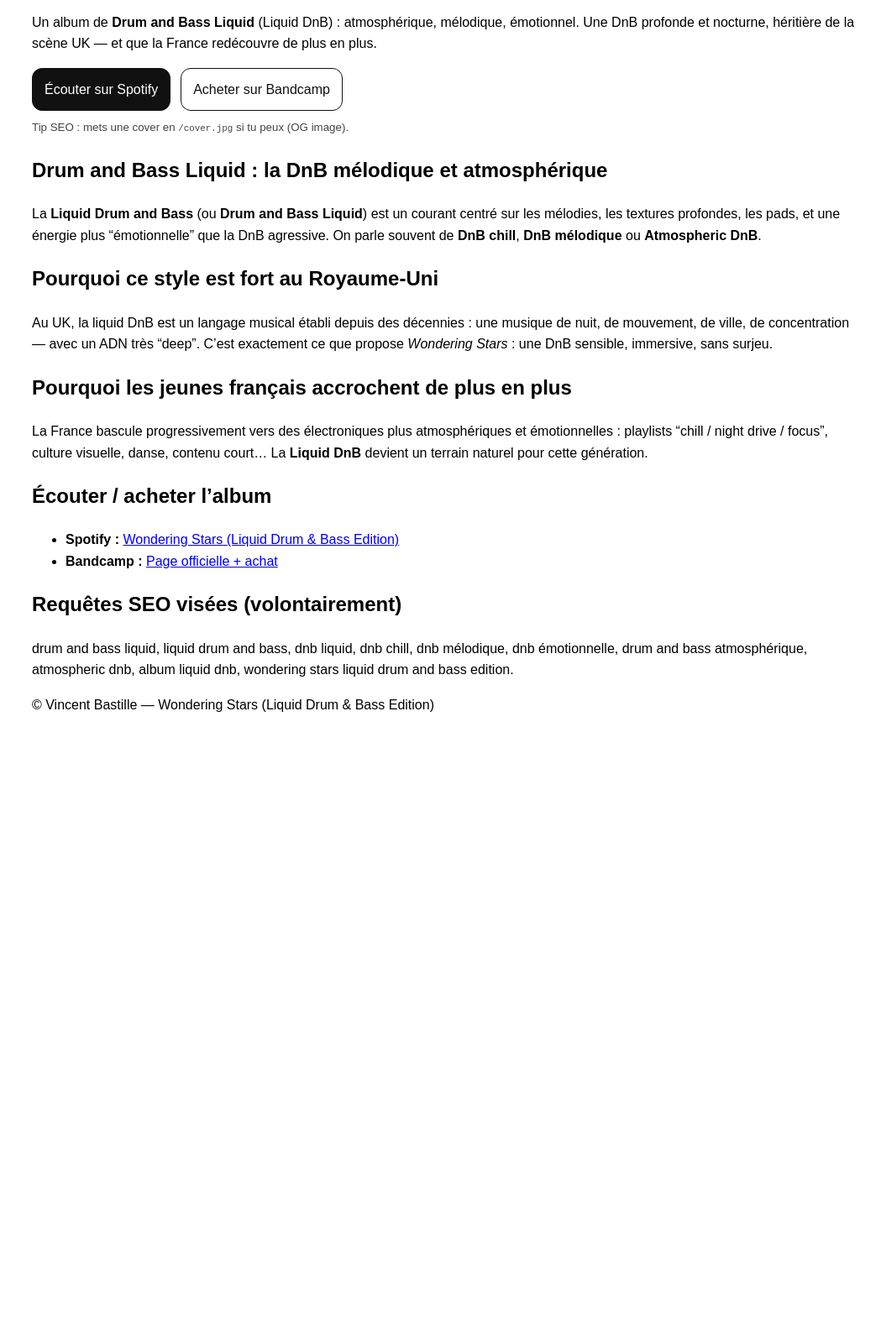
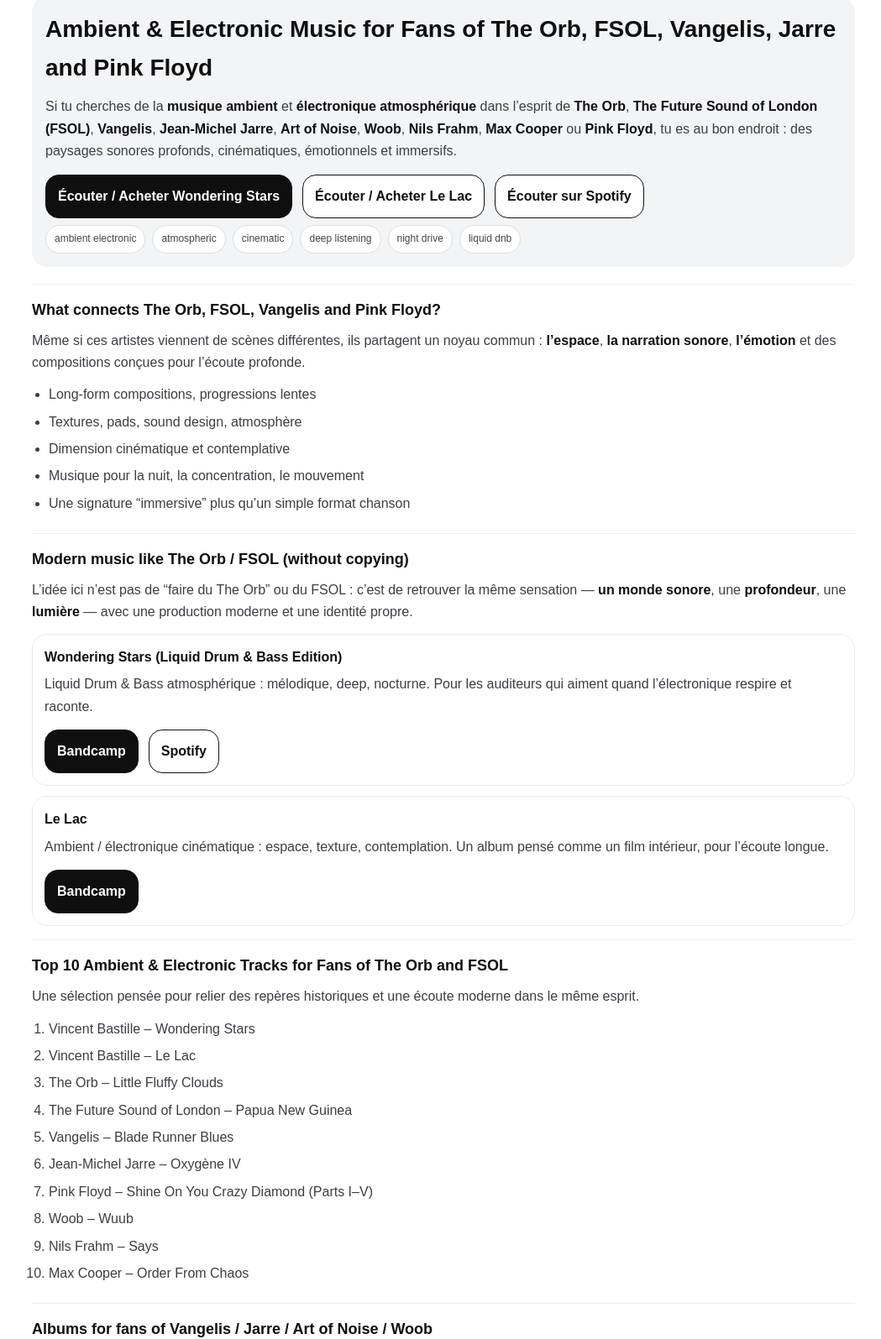
Before and after one commit to vincentbastille10/LP_wondering_stars_seo, a plain HTML site: page index.html in a window 1280 px wide. Shown: the part 83-1678 px from the top of the page at 84% size, without its empty margins (112-1161 px from the left). Before the commit the page ends 960 px from the top, so only its background shows below. Drawn offline with Linux system fonts and the light colour scheme.

Commit message:
Update index.html

```diff
--- a/index.html
+++ b/index.html
@@ -2,136 +2,246 @@
 <html lang="fr">
 <head>
   <meta charset="UTF-8" />
-  <title>Wondering Stars (Liquid Drum & Bass Edition) – Album Liquid DnB | Vincent Bastille</title>
-
   <meta name="viewport" content="width=device-width, initial-scale=1" />
 
-  <!-- DESCRIPTION SEO (lourde + naturelle) -->
-  <meta name="description" content="Wondering Stars (Liquid Drum & Bass Edition) est un album de Drum and Bass Liquid atmosphérique et émotionnelle par Vincent Bastille. DnB mélodique, deep et nocturne, héritée de la scène UK (LTJ Bukem / Hospital). Écoute Spotify & achat Bandcamp." />
+  <title>Ambient / Electronic Music Like The Orb, FSOL, Vangelis, Jarre, Pink Floyd | Vincent Bastille</title>
 
-  <meta name="keywords" content="wondering stars, liquid drum and bass, drum and bass liquid, liquid dnb, dnb liquid, drum and bass chill, dnb mélodique, dnb émotionnelle, drum and bass atmosphérique, atmospheric dnb, musique électronique nocturne, vincent bastille, album drum and bass, liquid drum and bass uk" />
+  <meta name="google-site-verification" content="2VoCddHV1wAmKbGLHfbcdupQnEvjPxUHTNZKfdghHxI" />
 
-  <!-- IMPORTANT: mets ICI l'URL de TA landing (pas Bandcamp) si tu héberges ce index sur ton domaine -->
-  <link rel="canonical" href="https://TON-DOMAINE-ICI/" />
+  <meta name="description" content="Musique ambient et électronique pour fans de The Orb, The Future Sound of London (FSOL), Vangelis, Jean-Michel Jarre, Art of Noise, Woob, Nils Frahm, Max Cooper et Pink Floyd. Découvrez les albums Vincent Bastille : Wondering Stars (Liquid Drum & Bass Edition) et Le Lac (cinématique / atmosphérique). Écoute & achat sur Bandcamp." />
 
-  <!-- OPEN GRAPH -->
-  <meta property="og:type" content="music.album" />
-  <meta property="og:title" content="Wondering Stars (Liquid Drum & Bass Edition) – Album Liquid DnB" />
-  <meta property="og:description" content="Album de Liquid Drum & Bass atmosphérique et émotionnelle. Écoute sur Spotify, achat sur Bandcamp." />
-  <meta property="og:url" content="https://TON-DOMAINE-ICI/" />
-  <meta property="og:image" content="https://TON-DOMAINE-ICI/cover.jpg" />
+  <link rel="canonical" href="https://lp-wondering-stars.onrender.com/" />
 
-  <!-- TWITTER -->
+  <meta property="og:type" content="website" />
+  <meta property="og:title" content="Ambient / Electronic Like The Orb, FSOL, Vangelis, Pink Floyd | Vincent Bastille" />
+  <meta property="og:description" content="Musique ambient et électronique atmosphérique pour fans de The Orb, FSOL, Vangelis, Jarre, Woob, Nils Frahm, Max Cooper, Pink Floyd. Albums : Wondering Stars & Le Lac." />
+  <meta property="og:url" content="https://lp-wondering-stars.onrender.com/" />
+  <meta property="og:image" content="https://lp-wondering-stars.onrender.com/cover.jpg" />
+
   <meta name="twitter:card" content="summary_large_image" />
-  <meta name="twitter:title" content="Wondering Stars (Liquid Drum & Bass Edition)" />
-  <meta name="twitter:description" content="Liquid Drum & Bass atmosphérique, mélodique et émotionnelle. Spotify + Bandcamp." />
+  <meta name="twitter:title" content="Ambient / Electronic Like The Orb, FSOL, Vangelis | Vincent Bastille" />
+  <meta name="twitter:description" content="Albums ambient / électronique atmosphérique : Wondering Stars & Le Lac. Pour fans de The Orb, FSOL, Vangelis, Jarre, Woob, Nils Frahm, Max Cooper, Pink Floyd." />
 
-  <!-- JSON-LD (plus solide + liens officiels) -->
   <script type="application/ld+json">
   {
-    "@context": "https://schema.org",
-    "@type": "MusicAlbum",
-    "name": "Wondering Stars (Liquid Drum & Bass Edition)",
-    "byArtist": {
-      "@type": "MusicGroup",
-      "name": "Vincent Bastille"
-    },
-    "genre": [
-      "Drum and Bass",
-      "Liquid Drum and Bass",
-      "Atmospheric DnB",
-      "Electronic"
+    "@context":"https://schema.org",
+    "@type":"WebPage",
+    "name":"Ambient / Electronic Music Like The Orb, FSOL, Vangelis, Jarre, Pink Floyd",
+    "url":"https://lp-wondering-stars.onrender.com/",
+    "inLanguage":"fr",
+    "about":[
+      {"@type":"Thing","name":"Ambient music"},
+      {"@type":"Thing","name":"Electronic music"},
+      {"@type":"Thing","name":"Ambient electronic"},
+      {"@type":"Thing","name":"Atmospheric electronic"},
+      {"@type":"Thing","name":"Cinematic music"}
     ],
-    "inLanguage": "fr",
-    "description": "Album de Drum and Bass Liquid atmosphérique et émotionnelle, mélodique et nocturne, influencé par la scène UK (LTJ Bukem / Hospital).",
-    "sameAs": [
+    "mainEntity":[
+      {
+        "@type":"MusicAlbum",
+        "name":"Wondering Stars (Liquid Drum & Bass Edition)",
+        "byArtist":{"@type":"MusicGroup","name":"Vincent Bastille"},
+        "genre":["Drum and Bass","Liquid Drum and Bass","Atmospheric DnB","Electronic"],
+        "sameAs":[
           "https://vincentbastille.bandcamp.com/album/wondering-stars-liquid-drum-bass-edition",
           "https://open.spotify.com/intl-fr/album/37rwtMQ1XgEq5NFs4JBOhx"
         ],
-    "url": "https://TON-DOMAINE-ICI/",
-    "potentialAction": {
-      "@type": "ListenAction",
-      "target": [
-        "https://open.spotify.com/intl-fr/album/37rwtMQ1XgEq5NFs4JBOhx",
-        "https://vincentbastille.bandcamp.com/album/wondering-stars-liquid-drum-bass-edition"
+        "url":"https://vincentbastille.bandcamp.com/album/wondering-stars-liquid-drum-bass-edition"
+      },
+      {
+        "@type":"MusicAlbum",
+        "name":"Le Lac",
+        "byArtist":{"@type":"MusicGroup","name":"Vincent Bastille"},
+        "genre":["Ambient","Electronic","Cinematic","Atmospheric"],
+        "sameAs":[
+          "https://vincentbastille.bandcamp.com/album/le-lac"
+        ],
+        "url":"https://vincentbastille.bandcamp.com/album/le-lac"
+      }
     ]
-    }
   }
   </script>
 
   <style>
-    body{font-family:Arial,Helvetica,sans-serif;max-width:980px;margin:24px auto;padding:0 16px;line-height:1.6}
-    header{margin-bottom:18px}
-    .cta{display:flex;gap:12px;flex-wrap:wrap;margin:14px 0 6px}
-    .btn{display:inline-block;padding:12px 14px;border-radius:12px;text-decoration:none;border:1px solid #111}
-    .btn.primary{background:#111;color:#fff}
-    .btn.secondary{background:#fff;color:#111}
-    small{color:#444}
+    :root{
+      --txt:#0f0f10;
+      --muted:#3d3d45;
+      --border:#0f0f10;
+      --bg:#ffffff;
+      --soft:#f3f4f6;
+      --radius:16px;
+      --max:980px;
+    }
+    html,body{background:var(--bg);margin:0;padding:0;color:var(--txt);font-family:Arial,Helvetica,sans-serif;line-height:1.65;}
+    .wrap{max-width:var(--max);margin:28px auto;padding:0 16px;}
+    header{padding:18px 0 10px;}
+    nav{font-size:14px;margin-bottom:10px;}
+    nav a{color:var(--txt);text-decoration:none;margin-right:14px;border-bottom:1px solid transparent;}
+    nav a:hover{border-bottom:1px solid var(--txt);}
+    h1{font-size:28px;margin:0 0 10px;}
+    h2{font-size:18px;margin:0 0 8px;}
+    p{margin:0 0 12px;color:var(--muted);}
+    strong{color:var(--txt);}
+    .hero{background:var(--soft);border-radius:18px;padding:16px;}
+    .cta{display:flex;gap:12px;flex-wrap:wrap;margin:14px 0 0;}
+    .btn{display:inline-block;padding:12px 14px;border-radius:var(--radius);text-decoration:none;border:1px solid var(--border);font-weight:700;}
+    .btn.primary{background:var(--txt);color:#fff;}
+    .btn.secondary{background:#fff;color:var(--txt);}
+    main{margin-top:10px;}
+    section{padding:16px 0;border-top:1px solid #eee;}
+    ul,ol{margin:0;padding-left:20px;color:var(--muted);}
+    li{margin:6px 0;}
+    a{color:inherit;}
+    .grid{display:grid;grid-template-columns:1fr;gap:12px;}
+    .card{border:1px solid #e9e9ee;border-radius:18px;padding:14px;}
+    .card h3{margin:0 0 6px;font-size:16px;}
+    .card p{margin:0 0 10px;}
+    .pillrow{display:flex;gap:8px;flex-wrap:wrap;margin-top:8px;}
+    .pill{font-size:12px;background:#fff;border:1px solid #ddd;border-radius:999px;padding:6px 10px;color:#444;}
+    footer{margin-top:18px;padding:14px 0;border-top:1px solid #eee;color:var(--muted);font-size:13px;}
   </style>
 </head>
 
 <body>
+  <div class="wrap">
     <header>
-    <h1>Wondering Stars (Liquid Drum &amp; Bass Edition)</h1>
+      <nav>
+        <a href="https://vincentbastille.bandcamp.com/album/wondering-stars-liquid-drum-bass-edition" target="_blank" rel="noopener">Wondering Stars (Bandcamp)</a>
+        <a href="https://vincentbastille.bandcamp.com/album/le-lac" target="_blank" rel="noopener">Le Lac (Bandcamp)</a>
+        <a href="https://open.spotify.com/intl-fr/album/37rwtMQ1XgEq5NFs4JBOhx" target="_blank" rel="noopener">Spotify</a>
+      </nav>
+
+      <div class="hero">
+        <h1>Ambient &amp; Electronic Music for Fans of The Orb, FSOL, Vangelis, Jarre and Pink Floyd</h1>
         <p>
-      Un album de <strong>Drum and Bass Liquid</strong> (Liquid DnB) : atmosphérique, mélodique, émotionnel.
-      Une DnB profonde et nocturne, héritière de la scène UK — et que la France redécouvre de plus en plus.
+          Si tu cherches de la <strong>musique ambient</strong> et <strong>électronique atmosphérique</strong>
+          dans l’esprit de <strong>The Orb</strong>, <strong>The Future Sound of London (FSOL)</strong>,
+          <strong>Vangelis</strong>, <strong>Jean-Michel Jarre</strong>, <strong>Art of Noise</strong>,
+          <strong>Woob</strong>, <strong>Nils Frahm</strong>, <strong>Max Cooper</strong> ou <strong>Pink Floyd</strong>,
+          tu es au bon endroit : des paysages sonores profonds, cinématiques, émotionnels et immersifs.
         </p>
 
         <div class="cta">
-      <a class="btn primary" href="https://open.spotify.com/intl-fr/album/37rwtMQ1XgEq5NFs4JBOhx" target="_blank" rel="noopener">Écouter sur Spotify</a>
-      <a class="btn secondary" href="https://vincentbastille.bandcamp.com/album/wondering-stars-liquid-drum-bass-edition" target="_blank" rel="noopener">Acheter sur Bandcamp</a>
+          <a class="btn primary" href="https://vincentbastille.bandcamp.com/album/wondering-stars-liquid-drum-bass-edition" target="_blank" rel="noopener">Écouter / Acheter Wondering Stars</a>
+          <a class="btn secondary" href="https://vincentbastille.bandcamp.com/album/le-lac" target="_blank" rel="noopener">Écouter / Acheter Le Lac</a>
+          <a class="btn secondary" href="https://open.spotify.com/intl-fr/album/37rwtMQ1XgEq5NFs4JBOhx" target="_blank" rel="noopener">Écouter sur Spotify</a>
         </div>
-    <small>Tip SEO : mets une cover en <code>/cover.jpg</code> si tu peux (OG image).</small>
+
+        <div class="pillrow">
+          <span class="pill">ambient electronic</span>
+          <span class="pill">atmospheric</span>
+          <span class="pill">cinematic</span>
+          <span class="pill">deep listening</span>
+          <span class="pill">night drive</span>
+          <span class="pill">liquid dnb</span>
+        </div>
+      </div>
     </header>
 
     <main>
       <section>
-      <h2>Drum and Bass Liquid : la DnB mélodique et atmosphérique</h2>
+        <h2>What connects The Orb, FSOL, Vangelis and Pink Floyd?</h2>
         <p>
-        La <strong>Liquid Drum and Bass</strong> (ou <strong>Drum and Bass Liquid</strong>) est un courant centré sur
-        les mélodies, les textures profondes, les pads, et une énergie plus “émotionnelle” que la DnB agressive.
-        On parle souvent de <strong>DnB chill</strong>, <strong>DnB mélodique</strong> ou <strong>Atmospheric DnB</strong>.
+          Même si ces artistes viennent de scènes différentes, ils partagent un noyau commun :
+          <strong>l’espace</strong>, <strong>la narration sonore</strong>, <strong>l’émotion</strong> et
+          des compositions conçues pour l’écoute profonde.
         </p>
-    </section>
-
-    <section>
-      <h2>Pourquoi ce style est fort au Royaume-Uni</h2>
-      <p>
-        Au UK, la liquid DnB est un langage musical établi depuis des décennies :
-        une musique de nuit, de mouvement, de ville, de concentration — avec un ADN très “deep”.
-        C’est exactement ce que propose <em>Wondering Stars</em> : une DnB sensible, immersive, sans surjeu.
-      </p>
-    </section>
-
-    <section>
-      <h2>Pourquoi les jeunes français accrochent de plus en plus</h2>
-      <p>
-        La France bascule progressivement vers des électroniques plus atmosphériques et émotionnelles :
-        playlists “chill / night drive / focus”, culture visuelle, danse, contenu court…
-        La <strong>Liquid DnB</strong> devient un terrain naturel pour cette génération.
-      </p>
-    </section>
-
-    <section>
-      <h2>Écouter / acheter l’album</h2>
         <ul>
-        <li><strong>Spotify :</strong> <a href="https://open.spotify.com/intl-fr/album/37rwtMQ1XgEq5NFs4JBOhx" target="_blank" rel="noopener">Wondering Stars (Liquid Drum &amp; Bass Edition)</a></li>
-        <li><strong>Bandcamp :</strong> <a href="https://vincentbastille.bandcamp.com/album/wondering-stars-liquid-drum-bass-edition" target="_blank" rel="noopener">Page officielle + achat</a></li>
+          <li>Long-form compositions, progressions lentes</li>
+          <li>Textures, pads, sound design, atmosphère</li>
+          <li>Dimension cinématique et contemplative</li>
+          <li>Musique pour la nuit, la concentration, le mouvement</li>
+          <li>Une signature “immersive” plus qu’un simple format chanson</li>
         </ul>
       </section>
 
       <section>
-      <h2>Requêtes SEO visées (volontairement)</h2>
+        <h2>Modern music like The Orb / FSOL (without copying)</h2>
         <p>
-        drum and bass liquid, liquid drum and bass, dnb liquid, dnb chill, dnb mélodique, dnb émotionnelle,
-        drum and bass atmosphérique, atmospheric dnb, album liquid dnb, wondering stars liquid drum and bass edition.
+          L’idée ici n’est pas de “faire du The Orb” ou du FSOL : c’est de retrouver la même sensation —
+          <strong>un monde sonore</strong>, une <strong>profondeur</strong>, une <strong>lumière</strong> —
+          avec une production moderne et une identité propre.
+        </p>
+
+        <div class="grid">
+          <div class="card">
+            <h3>Wondering Stars (Liquid Drum &amp; Bass Edition)</h3>
+            <p>
+              Liquid Drum &amp; Bass atmosphérique : mélodique, deep, nocturne.
+              Pour les auditeurs qui aiment quand l’électronique respire et raconte.
+            </p>
+            <div class="cta">
+              <a class="btn primary" href="https://vincentbastille.bandcamp.com/album/wondering-stars-liquid-drum-bass-edition" target="_blank" rel="noopener">Bandcamp</a>
+              <a class="btn secondary" href="https://open.spotify.com/intl-fr/album/37rwtMQ1XgEq5NFs4JBOhx" target="_blank" rel="noopener">Spotify</a>
+            </div>
+          </div>
+
+          <div class="card">
+            <h3>Le Lac</h3>
+            <p>
+              Ambient / électronique cinématique : espace, texture, contemplation.
+              Un album pensé comme un film intérieur, pour l’écoute longue.
+            </p>
+            <div class="cta">
+              <a class="btn primary" href="https://vincentbastille.bandcamp.com/album/le-lac" target="_blank" rel="noopener">Bandcamp</a>
+            </div>
+          </div>
+        </div>
+      </section>
+
+      <section>
+        <h2>Top 10 Ambient &amp; Electronic Tracks for Fans of The Orb and FSOL</h2>
+        <p>
+          Une sélection pensée pour relier des repères historiques et une écoute moderne dans le même esprit.
+        </p>
+        <ol>
+          <li>Vincent Bastille – Wondering Stars</li>
+          <li>Vincent Bastille – Le Lac</li>
+          <li>The Orb – Little Fluffy Clouds</li>
+          <li>The Future Sound of London – Papua New Guinea</li>
+          <li>Vangelis – Blade Runner Blues</li>
+          <li>Jean-Michel Jarre – Oxygène IV</li>
+          <li>Pink Floyd – Shine On You Crazy Diamond (Parts I–V)</li>
+          <li>Woob – Wuub</li>
+          <li>Nils Frahm – Says</li>
+          <li>Max Cooper – Order From Chaos</li>
+        </ol>
+      </section>
+
+      <section>
+        <h2>Albums for fans of Vangelis / Jarre / Art of Noise / Woob</h2>
+        <p>
+          Si tu recherches des albums <strong>cinématiques</strong>, <strong>atmosphériques</strong>,
+          avec une signature électronique qui crée de l’espace et de l’émotion :
+          ces deux portes d’entrée sont les plus directes.
+        </p>
+        <ul>
+          <li>
+            <strong>Wondering Stars</strong> — liquid DnB atmosphérique, groove fluide, mélodies nocturnes.
+          </li>
+          <li>
+            <strong>Le Lac</strong> — ambient cinématique, textures profondes, écoute longue.
+          </li>
+        </ul>
+      </section>
+
+      <section>
+        <h2>Related searches</h2>
+        <p>
+          music like the orb, ambient dub like the orb, electronic music similar to future sound of london,
+          artists like vangelis electronic, jean michel jarre similar artists, art of noise like music,
+          woob similar ambient, nils frahm electronic ambient, max cooper fans, ambient electronic albums like pink floyd,
+          cinematic ambient electronic music, atmospheric electronic music albums, deep listening electronic.
         </p>
       </section>
     </main>
 
     <footer>
-    <p>© Vincent Bastille — Wondering Stars (Liquid Drum &amp; Bass Edition)</p>
+      © Vincent Bastille — Ambient / Electronic — Albums :
+      <a href="https://vincentbastille.bandcamp.com/album/wondering-stars-liquid-drum-bass-edition" target="_blank" rel="noopener">Wondering Stars</a>
+      &nbsp;•&nbsp;
+      <a href="https://vincentbastille.bandcamp.com/album/le-lac" target="_blank" rel="noopener">Le Lac</a>
     </footer>
+  </div>
 </body>
 </html>
```
Lines whose indentation alone changed are shown as unchanged.
